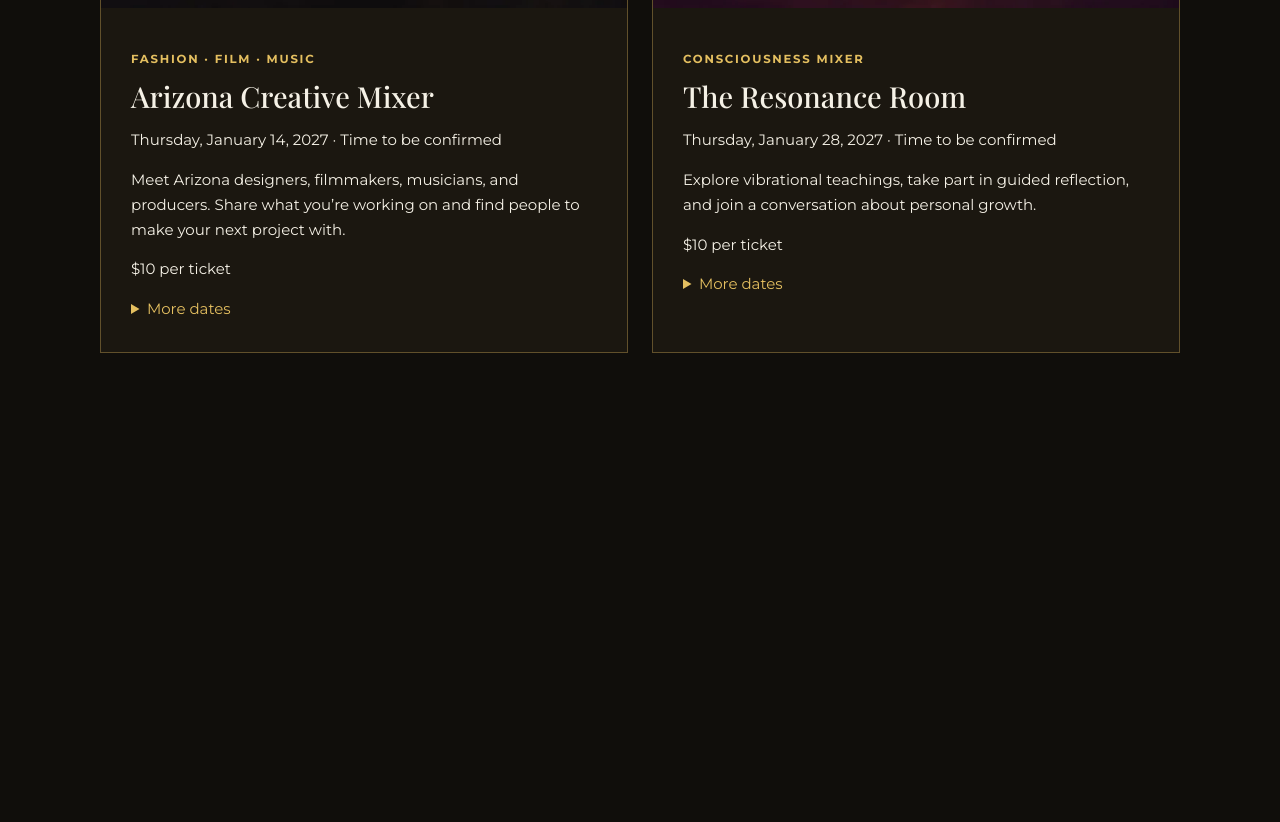
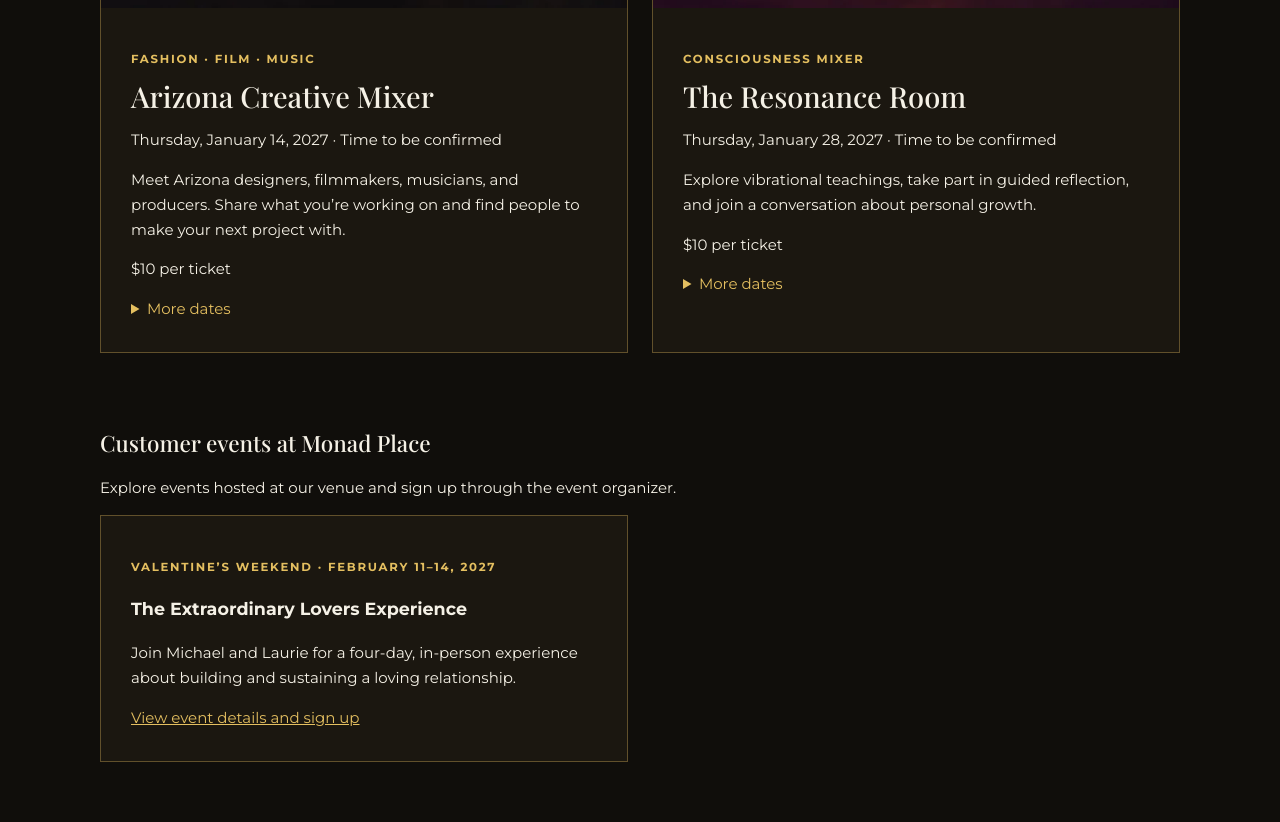
Before and after one commit to Monadplace/Monad-Place, a plain HTML site: page events/index.html in a window 1280 px wide. Shown: the part 980-1802 px from the top of the page. Before the commit the page ends 1393 px from the top, so only its background shows below. Drawn offline with nearby package versions, Linux system fonts and the light colour scheme.

Commit message:
Mock up customer event sign-ups on Community Events

```diff
--- a/events/index.html
+++ b/events/index.html
@@ -41,6 +41,18 @@
       <p>Explore public gatherings at Monad Place in the Phoenix area.</p>
     </div>
     <div class="community-grid" data-event-list><p>Event details are coming soon.</p></div>
+    <section aria-labelledby="customer-events-title">
+      <h2 id="customer-events-title">Customer events at Monad Place</h2>
+      <p>Explore events hosted at our venue and sign up through the event organizer.</p>
+      <div class="community-grid">
+        <article class="community-card community-card-copy">
+          <p class="community-kicker">Valentine’s weekend · February 11–14, 2027</p>
+          <h3>The Extraordinary Lovers Experience</h3>
+          <p>Join Michael and Laurie for a four-day, in-person experience about building and sustaining a loving relationship.</p>
+          <p><a href="https://ele-phoenix.lovable.app/february">View event details and sign up</a></p>
+        </article>
+      </div>
+    </section>
   </main>
 </body>
 </html>
```
